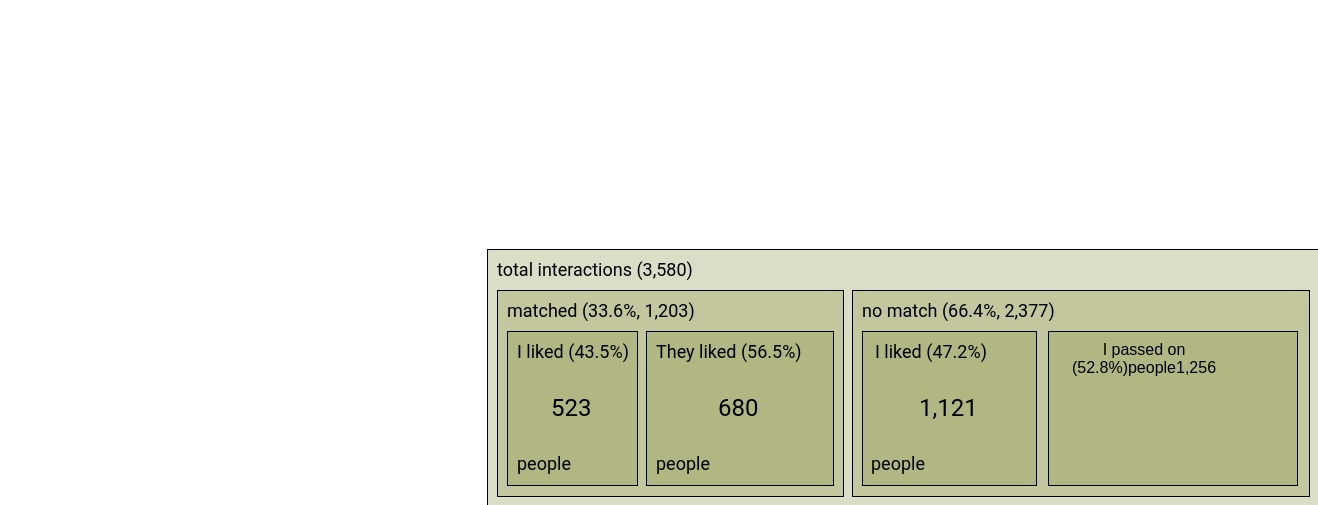
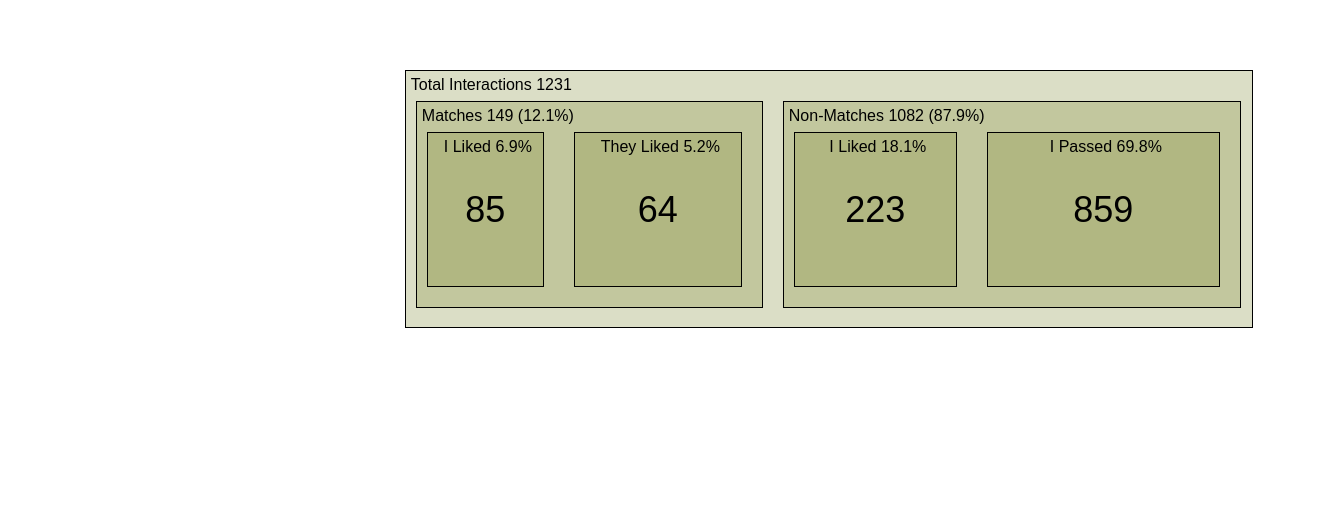
Before and after one commit to bowenzhangdotcom/datedashme, a React (Create React App) app: page / in a window 1280 px wide. Shown: the part 386-891 px from the top of the page, 1318 px wide, since content can reach past the window. After the commit the page ends 800 px from the top, so only its background shows below. Built offline with nearby package versions, Linux system fonts and the light colour scheme.

Commit message:
updated bottom table

```diff
--- a/src/App.js
+++ b/src/App.js
@@ -18,8 +18,7 @@ class App extends React.Component {
   }
 
   //Generate summary stats from rawHingeData
-  // How to use renders if data is null
-  // Try new dataset once chart renders
+  // JY figure out label crowding?
   // Add some error bits
   //TODO handle file validation, no virus pls
   // footer for my linkedin / personal website
--- a/src/components/HingeTreeMap/HingeTreeMap.jsx
+++ b/src/components/HingeTreeMap/HingeTreeMap.jsx
@@ -5,40 +5,58 @@ import styles from './HingeTreeMap.module.css';
 class HingeTreeMap extends React.Component {
   render() {
     let hingeData = this.props.data
-    console.log(hingeData);
+    function interactionPercentage (subsection) {
+      let num = subsection/hingeData["Total Interactions"]*100
+      return Math.round(num * 10) / 10
+    }
     return (
-    <div className={styles.v4_61}>
-        <div className={styles.v3_0}></div>
-        <div className={styles.v4_0}></div>
-        <div className={styles.v4_4}></div>
-        <div className={styles.v4_5}></div>
-        <div className={styles.v4_2}></div>
-        <div className={styles.v4_41}></div>
-        <div className={styles.v4_42}></div>
-        <span className={styles.v3_1}>total interactions (3,580)</span>
-        <span className={styles.v4_1}>matched (33.6%, 1,203)</span>
-        <span className={styles.v4_3}>no match (66.4%, 2,377)</span>
-        <div className={styles.v27_11}>
-          <span className={styles.v27_2}>523</span>
-          <span className={styles.v4_6}>I liked (43.5%)</span>
-          <span className={styles.v27_4}>people</span>
+    //Yeah this sucks- redo with nested divs. Flexgrow for width with a minimum
+    <div className={styles.TreeMap}>
+      <span className={styles.TotalInteractionsLabel}>{`Total Interactions ${hingeData["Total Interactions"]}`}</span>
+      <div className={styles.Matched}>
+        <span className={styles.MatchedLabel}>
+          {`Matches ${hingeData["Matched"]} (${interactionPercentage(hingeData["Matched"])}%)`}
+        </span>
+        <div className={styles.MatchedILike}>
+          <span className={styles.MatchedILikeLabel}>
+            {`I Liked ${interactionPercentage(hingeData["I Liked Them"])}%`}
+          </span>
+          <span className={styles.NumLabel}>
+          {hingeData["I Liked Them"]}
+          </span>
         </div>
-        <div className={styles.v27_12}>
-          <span className={styles.v4_7}>They liked (56.5%)</span>
-          <span className={styles.v27_5}>people</span>
-          <span className={styles.v27_8}>680</span>
-        </div>
-        <div className={styles.v27_13}>
-          <span className={styles.v4_43}>I liked (47.2%)</span>
-          <span className={styles.v27_6}>people</span>
-          <span className={styles.v27_9}>1,121</span>
-        </div>
-        <div className={styles.v27_14}>
-          <span className={styles.v4_44}>I passed on (52.8%)</span>
-          <span className={styles.v27_7}>people</span>
-          <span className={styles.v27_10}>1,256</span>
+        <div className={styles.MatchedTheyLike}>
+          <span className={styles.MatchedTheyLikeLabel}>
+            {`They Liked ${interactionPercentage(hingeData["They Liked Me"])}%`}
+          </span>
+          <span className={styles.NumLabel}>
+          {hingeData["They Liked Me"]}
+          </span>
         </div>
       </div>
+      <div className={styles.NoMatched}>
+        <span className={styles.NoMatchedLabel}>
+        {`Non-Matches ${hingeData["No Match"]} (${interactionPercentage(hingeData["No Match"])}%)`}
+        </span>
+        <div className={styles.NoMatchedILike}>
+          <span className={styles.NoMatchedILikeLabel}>
+            {`I Liked ${interactionPercentage(hingeData["Swipe Right"])}%`}
+          </span>
+          <span className={styles.NumLabel}>
+          {hingeData["Swipe Right"]}
+          </span>
+        </div>
+        <div className={styles.NoMatchedTheyLike}>
+          <span className={styles.NoMatchedTheyLikeLabel}>
+            {`I Passed ${interactionPercentage(hingeData["Swipe Left"])}%`}
+          </span>
+          <span className={styles.NumLabel}>
+          {hingeData["Swipe Left"]}
+          </span>
+        </div>
+      </div>
+    </div>
+
     )
   }
 }
--- a/src/components/HingeTreeMap/HingeTreeMap.module.css
+++ b/src/components/HingeTreeMap/HingeTreeMap.module.css
@@ -1,281 +1,137 @@
-.v4_61 {
-  width: 831px;
+.TreeMap {
+  position: relative;
+  background-color: rgba(136, 146, 68, 0.30000001192092896);
+  width: 846px;
   height: 256px;
-  background-repeat: no-repeat;
-  background-position: center center;
-  background-size: cover;
-  opacity: 1;
-  position: absolute;
-  top: 635px;
-  left: 487px;
-  overflow: hidden;
+  border: 0.5px solid rgba(0, 0, 0, 1);
+  display: flex;
 }
-.v3_0 {
-  width: 831px;
-  height: 256px;
+
+.Matched {
+  border: 0.5px solid rgba(0, 0, 0, 1);
   background: rgba(136, 146, 68, 0.30000001192092896);
-  opacity: 1;
-  position: absolute;
-  top: 0px;
-  left: 0px;
-  border: 0.5px solid rgba(0, 0, 0, 1);
-  overflow: hidden;
-}
-.v4_0 {
+  display: flex;
   width: 345px;
   height: 205px;
+  margin-left: 10px;
+  margin-right: 20px;
+  margin-top: 30px;
+  margin-bottom: 10px;
+}
+
+.NoMatched {
+  border: 0.5px solid rgba(0, 0, 0, 1);
   background: rgba(136, 146, 68, 0.30000001192092896);
-  opacity: 1;
-  position: absolute;
-  top: 41px;
-  left: 10px;
+  display: flex;
+  width: 456px;
+  height: 205px;
+  margin-right: 20px;
+  margin-top: 30px;
+  margin-bottom: 10px;
+}
+
+.MatchedILike {
+  background: rgba(136, 146, 68, 0.30000001192092896);
   border: 0.5px solid rgba(0, 0, 0, 1);
-  overflow: hidden;
-}
-.v4_4 {
+  align-items: center;
+  justify-content: center;
+  display: flex;
   width: 129px;
   height: 153px;
+  margin-left: 10px;
+  margin-right: 20px;
+  margin-top: 30px;
+  margin-bottom: 10px;
+}
+
+.MatchedTheyLike {
   background: rgba(136, 146, 68, 0.30000001192092896);
-  opacity: 1;
-  position: absolute;
-  top: 82px;
-  left: 20px;
   border: 0.5px solid rgba(0, 0, 0, 1);
-  overflow: hidden;
-}
-.v4_5 {
+  align-items: center;
+  justify-content: center;
+  display: flex;
   width: 186px;
   height: 153px;
+  margin-left: 10px;
+  margin-right: 20px;
+  margin-top: 30px;
+  margin-bottom: 10px;
+}
+
+.NoMatchedILike {
   background: rgba(136, 146, 68, 0.30000001192092896);
-  opacity: 1;
-  position: absolute;
-  top: 82px;
-  left: 159px;
   border: 0.5px solid rgba(0, 0, 0, 1);
-  overflow: hidden;
-}
-.v4_2 {
-  width: 456px;
-  height: 205px;
-  background: rgba(136, 146, 68, 0.30000001192092896);
-  opacity: 1;
-  position: absolute;
-  top: 41px;
-  left: 365px;
-  border: 0.5px solid rgba(0, 0, 0, 1);
-  overflow: hidden;
-}
-.v4_41 {
+  align-items: center;
+  justify-content: center;
+  display: flex;
   width: 173px;
   height: 153px;
+  margin-left: 10px;
+  margin-right: 20px;
+  margin-top: 30px;
+  margin-bottom: 10px;
+}
+
+.NoMatchedTheyLike {
   background: rgba(136, 146, 68, 0.30000001192092896);
-  opacity: 1;
-  position: absolute;
-  top: 82px;
-  left: 375px;
   border: 0.5px solid rgba(0, 0, 0, 1);
-  overflow: hidden;
-}
-.v4_42 {
+  align-items: center;
+  justify-content: center;
+  display: flex;
   width: 248px;
   height: 153px;
-  background: rgba(136, 146, 68, 0.30000001192092896);
-  opacity: 1;
+  margin-left: 10px;
+  margin-right: 20px;
+  margin-top: 30px;
+  margin-bottom: 10px;
+}
+
+.TotalInteractionsLabel {
+  align-self: flex-start;
   position: absolute;
-  top: 82px;
-  left: 561px;
-  border: 0.5px solid rgba(0, 0, 0, 1);
-  overflow: hidden;
+  margin-left: 5px;
+  margin-top: 5px;
 }
-.v3_1 {
-  width: 196px;
-  color: rgba(0, 0, 0, 1);
+
+.MatchedLabel {
+  align-self: flex-start;
   position: absolute;
-  top: 10px;
-  left: 10px;
-  font-family: Roboto;
-  font-weight: Regular;
-  font-size: 18px;
-  opacity: 1;
-  text-align: left;
+  margin-left: 5px;
+  margin-top: 5px;
 }
-.v4_1 {
-  width: 188px;
-  color: rgba(0, 0, 0, 1);
+
+.NoMatchedLabel {
+  align-self: flex-start;
   position: absolute;
-  top: 51px;
-  left: 20px;
-  font-family: Roboto;
-  font-weight: Regular;
-  font-size: 18px;
-  opacity: 1;
-  text-align: left;
+  margin-left: 5px;
+  margin-top: 5px;
 }
-.v4_3 {
-  width: 193px;
-  color: rgba(0, 0, 0, 1);
+
+.MatchedILikeLabel {
+  align-self: flex-start;
   position: absolute;
-  top: 51px;
-  left: 375px;
-  font-family: Roboto;
-  font-weight: Regular;
-  font-size: 18px;
-  opacity: 1;
-  text-align: left;
+  margin-left: 5px;
+  margin-top: 5px;
 }
-.v27_11 {
-  width: 112px;
-  height: 133px;
-  background-repeat: no-repeat;
-  background-position: center center;
-  background-size: cover;
-  opacity: 1;
+.MatchedTheyLikeLabel {
+  align-self: flex-start;
   position: absolute;
-  top: 92px;
-  left: 30px;
-  overflow: hidden;
+  margin-left: 5px;
+  margin-top: 5px;
 }
-.v27_2 {
-  width: 41px;
-  color: rgba(0, 0, 0, 1);
+.NoMatchedILikeLabel {
+  align-self: flex-start;
   position: absolute;
-  top: 53px;
-  left: 34px;
-  font-family: Roboto;
-  font-weight: Regular;
-  font-size: 24px;
-  opacity: 1;
-  text-align: left;
+  margin-left: 5px;
+  margin-top: 5px;
 }
-.v4_6 {
-  width: 112px;
-  color: rgba(0, 0, 0, 1);
+.NoMatchedTheyLikeLabel {
+  align-self: flex-start;
   position: absolute;
-  top: 0px;
-  left: 0px;
-  font-family: Roboto;
-  font-weight: Regular;
-  font-size: 18px;
-  opacity: 1;
-  text-align: left;
+  margin-left: 5px;
+  margin-top: 5px;
 }
-.v27_4 {
-  width: 54px;
-  color: rgba(0, 0, 0, 1);
-  position: absolute;
-  top: 112px;
-  left: 0px;
-  font-family: Roboto;
-  font-weight: Regular;
-  font-size: 18px;
-  opacity: 1;
-  text-align: left;
+
+.NumLabel {
+  font-size: 36px;
 }
-.v27_12 {
-  width: 146px;
-  height: 133px;
-  background-repeat: no-repeat;
-  background-position: center center;
-  background-size: cover;
-  opacity: 1;
-  position: absolute;
-  top: 92px;
-  left: 169px;
-  overflow: hidden;
-}
-.v4_7 {
-  width: 146px;
-  color: rgba(0, 0, 0, 1);
-  position: absolute;
-  top: 0px;
-  left: 0px;
-  font-family: Roboto;
-  font-weight: Regular;
-  font-size: 18px;
-  opacity: 1;
-  text-align: left;
-}
-.v27_5 {
-  width: 54px;
-  color: rgba(0, 0, 0, 1);
-  position: absolute;
-  top: 112px;
-  left: 0px;
-  font-family: Roboto;
-  font-weight: Regular;
-  font-size: 18px;
-  opacity: 1;
-  text-align: left;
-}
-.v27_8 {
-  width: 41px;
-  color: rgba(0, 0, 0, 1);
-  position: absolute;
-  top: 53px;
-  left: 62px;
-  font-family: Roboto;
-  font-weight: Regular;
-  font-size: 24px;
-  opacity: 1;
-  text-align: left;
-}
-.v27_13 {
-  width: 131px;
-  height: 133px;
-  background-repeat: no-repeat;
-  background-position: center center;
-  background-size: cover;
-  opacity: 1;
-  position: absolute;
-  top: 92px;
-  left: 384px;
-  overflow: hidden;
-}
-.v4_43 {
-  width: 127px;
-  color: rgba(0, 0, 0, 1);
-  position: absolute;
-  top: 0px;
-  left: 4px;
-  font-family: Roboto;
-  font-weight: Regular;
-  font-size: 18px;
-  opacity: 1;
-  text-align: left;
-}
-.v27_6 {
-  width: 54px;
-  color: rgba(0, 0, 0, 1);
-  position: absolute;
-  top: 112px;
-  left: 0px;
-  font-family: Roboto;
-  font-weight: Regular;
-  font-size: 18px;
-  opacity: 1;
-  text-align: left;
-}
-.v27_9 {
-  width: 59px;
-  color: rgba(0, 0, 0, 1);
-  position: absolute;
-  top: 53px;
-  left: 48px;
-  font-family: Roboto;
-  font-weight: Regular;
-  font-size: 24px;
-  opacity: 1;
-  text-align: left;
-}
-.v27_14 {
-  width: 172px;
-  height: 133px;
-  background-repeat: no-repeat;
-  background-position: center center;
-  background-size: cover;
-  opacity: 1;
-  position: absolute;
-  top: 92px;
-  left: 571px;
-  overflow: hidden;
-}
```
Also changed, not shown: 1 other file (tests, documents, lock files or other folders).
